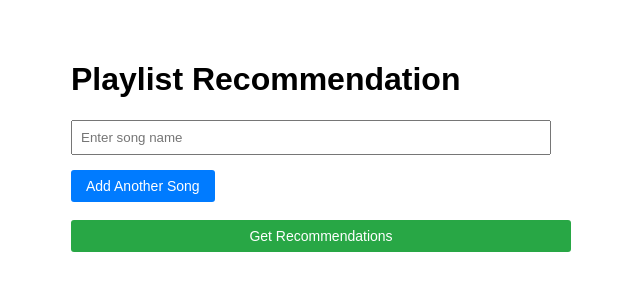
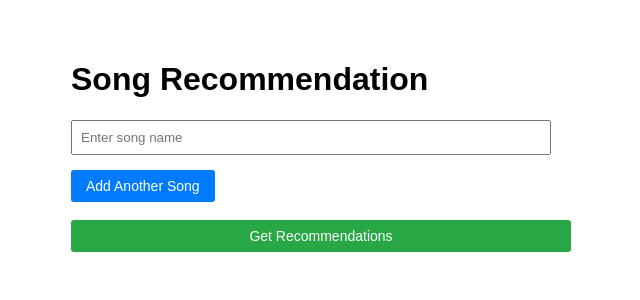
Before and after one commit to jeangeorge/cloudcomp-tp2, a Python web app: template flask/templates/index.html in a window 1280 px wide. Shown: the top 300 px of the page, without its empty margins (319-959 px from the left). Run offline with Jinja, Linux system fonts and the light colour scheme; the template is opened without the code that fills it, so the values that code supplies are empty.

Commit message:
add files to submit & update index.html & update version to 0.1

```diff
--- a/flask/templates/index.html
+++ b/flask/templates/index.html
@@ -3,7 +3,7 @@
   <head>
     <meta charset="UTF-8" />
     <meta name="viewport" content="width=device-width, initial-scale=1.0" />
-    <title>Playlist Recommendation</title>
+    <title>Song Recommendation</title>
     <link
       rel="stylesheet"
       href="{{ url_for('static', filename='styles.css') }}"
@@ -12,7 +12,7 @@
   </head>
   <body>
     <div class="container">
-      <h1>Playlist Recommendation</h1>
+      <h1>Song Recommendation</h1>
       <form onsubmit="submitForm(event)">
         <div id="form-container" class="form-group">
           <div class="form-group">
--- a/k8s/deployment-flask.yml
+++ b/k8s/deployment-flask.yml
@@ -17,7 +17,7 @@ spec:
     spec:
       containers:
         - name: flask-container
-          image: jeanevangelista/flask:latest
+          image: jeanevangelista/flask:0.1
           imagePullPolicy: Always
           ports:
             - containerPort: 5000
--- a/k8s/job-ml.yaml
+++ b/k8s/job-ml.yaml
@@ -9,7 +9,7 @@ spec:
       restartPolicy: Never
       containers:
         - name: ml-container
-          image: jeanevangelista/ml:latest
+          image: jeanevangelista/ml:0.1
           env:
             - name: DATASET_PATH
               value: /data/2023_spotify_ds1.csv
```
Also changed, not shown: manifest.yml (added), 1 other file.
